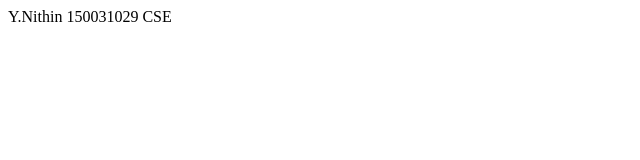
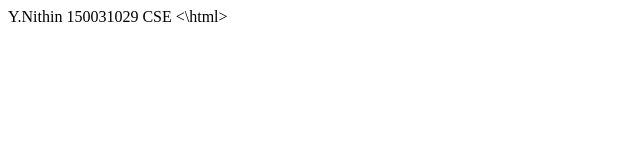
Before and after one commit to nithinyaram/nithin.github.io, a plain HTML site: page index.html in a window 1280 px wide. Shown: the full height of the page, 0-640 px from the left. Drawn offline with Linux system fonts and the light colour scheme.

Commit message:
Update index.html

```diff
--- a/index.html
+++ b/index.html
@@ -1,4 +1,5 @@
-
+<html>
 Y.Nithin
 150031029
 CSE
+  <\html>
```
